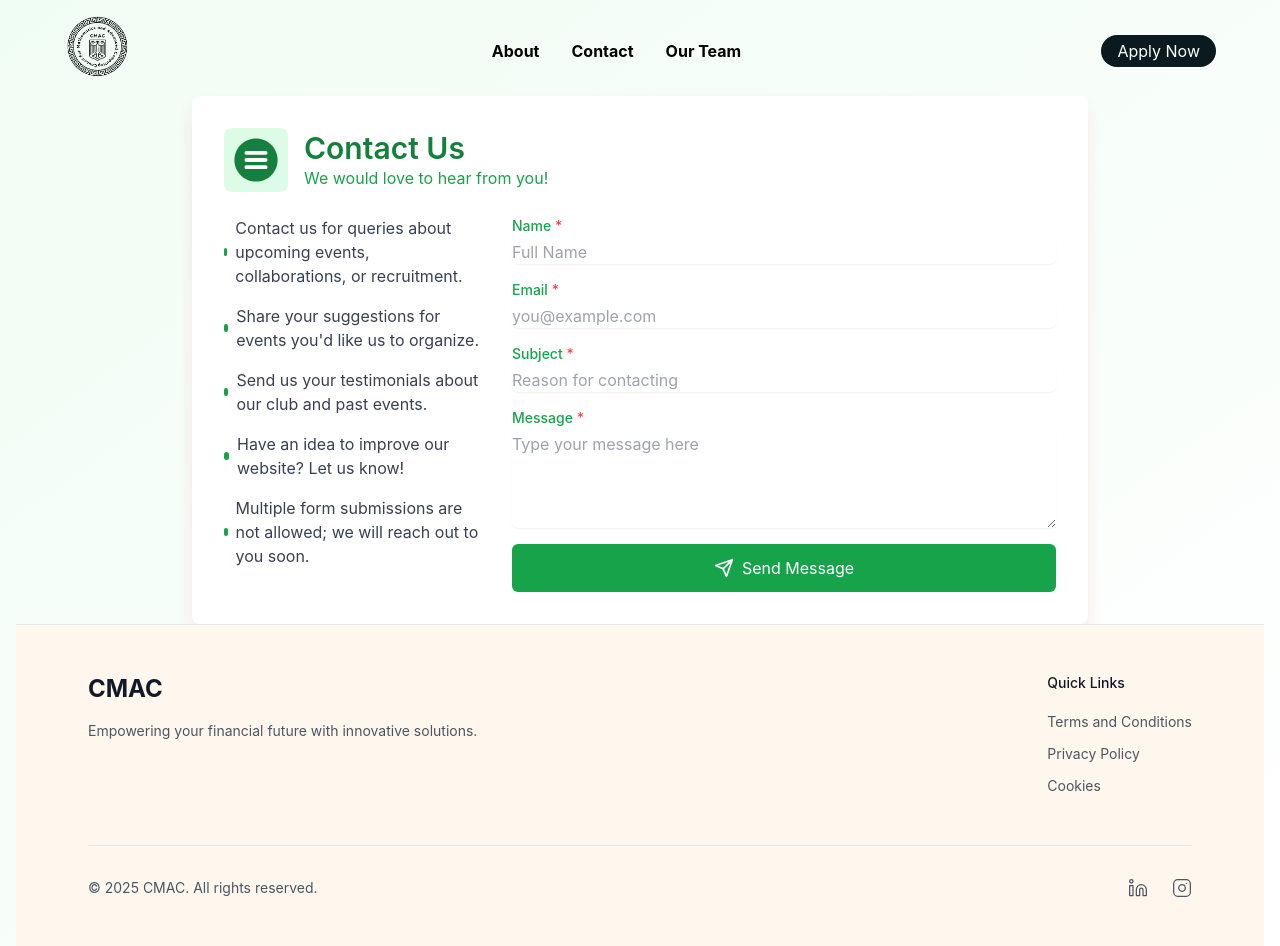
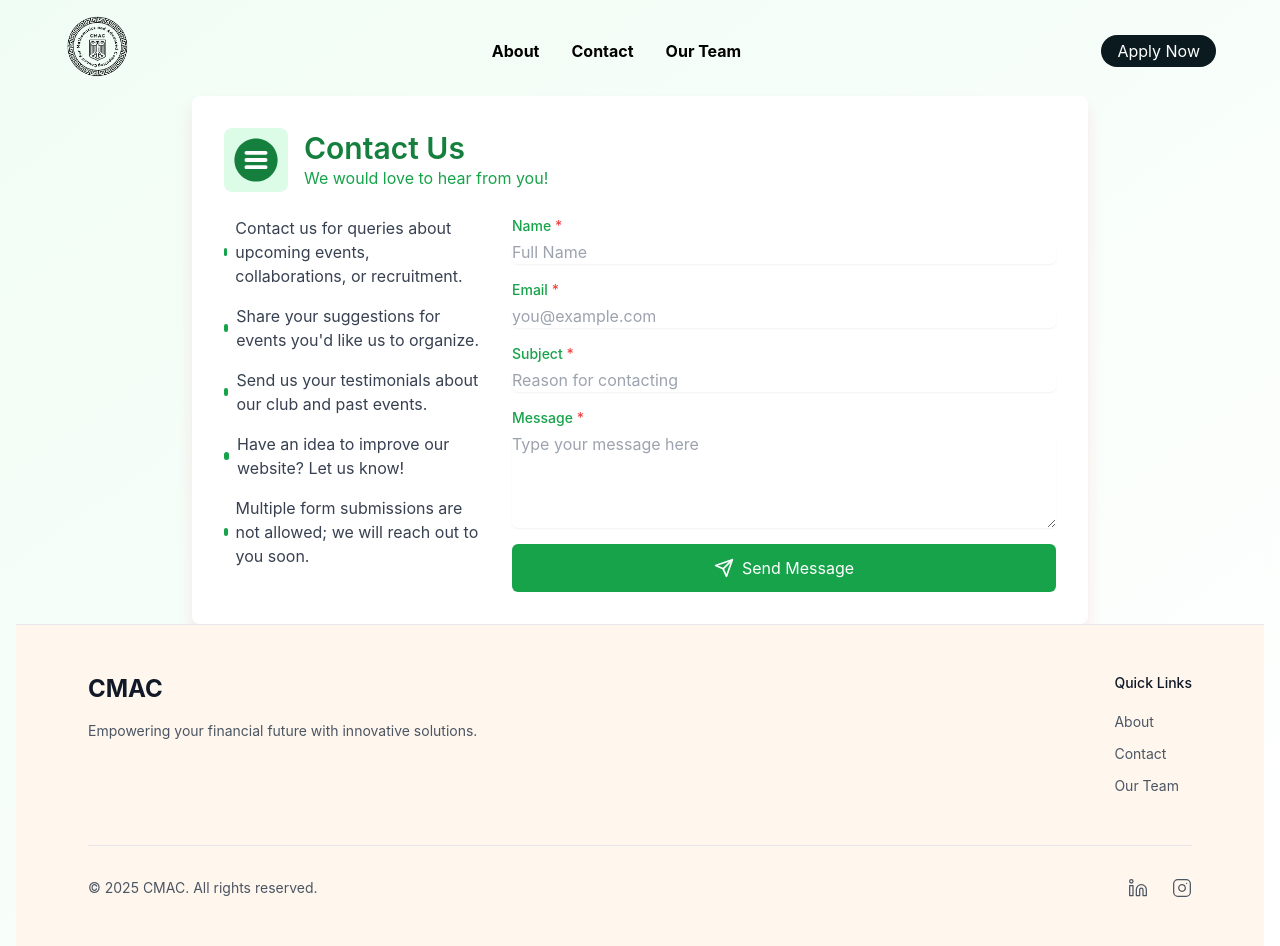
Before and after one commit to Sai-404/cmac-website, a React (Vite) app in the folder client/: page /contact in a window 1280 px wide. Built offline with nearby package versions, Linux system fonts and the light colour scheme.

Commit message:
Refactor Footer component: update links to use React Router for navigation and implement smooth scrolling on route change

```diff
--- a/client/src/Home/Components/Footer.jsx
+++ b/client/src/Home/Components/Footer.jsx
@@ -1,12 +1,13 @@
-import React from 'react';
-import { Twitter, Linkedin, Facebook, Instagram, Github } from 'lucide-react';
+import React, { useEffect } from 'react';
+import { Link, useLocation } from 'react-router-dom'; // Import useLocation
+import { Linkedin, Instagram } from 'lucide-react';
 
 const Footer = () => {
   const footerSections = {
     'Quick Links': [
-      { name: 'Terms and Conditions', href: '#' },
-      { name: 'Privacy Policy', href: '#' },
-      { name: 'Cookies', href: '#' }
+      { name: 'About', href: '/about' },
+      { name: 'Contact', href: '/contact' },
+      { name: 'Our Team', href: '/ourTeam' }
     ],
   };
 
@@ -19,21 +20,29 @@ const Footer = () => {
     </a>
   );
 
+  // Use useLocation to get the current route
+  const location = useLocation();
+
+  // Scroll to the top whenever the route changes
+  useEffect(() => {
+    window.scrollTo({ top: 0, behavior: 'smooth' });
+  }, [location.pathname]);
+
   return (
     <footer className="w-full bg-orange-50 py-12 border-t border-gray-200">
       <div className="max-w-6xl mx-auto px-6">
         <div className="flex flex-col md:flex-row justify-between">
           {/* Logo and tagline section */}
           <div className="max-w-md text-center md:text-left">
-            <a href="/" className="text-2xl font-bold text-gray-900">
+            <Link to="/" className="text-2xl font-bold text-gray-900">
               CMAC
-            </a>
+            </Link>
             <p className="mt-4 text-sm text-gray-600">
               Empowering your financial future with innovative solutions.
             </p>
           </div>
 
-          {/* Quick Links section - now with original text alignment */}
+          {/* Quick Links section */}
           <div className="mt-8 md:mt-0 text-center md:text-left">
             <h3 className="text-sm font-medium text-gray-900 mb-4">
               Quick Links
@@ -41,12 +50,12 @@ const Footer = () => {
             <ul className="space-y-2">
               {footerSections['Quick Links'].map((link) => (
                 <li key={link.name}>
-                  <a
-                    href={link.href}
+                  <Link
+                    to={link.href}
                     className="text-sm text-gray-600 hover:text-gray-900 transition-colors duration-200"
                   >
                     {link.name}
-                  </a>
+                  </Link>
                 </li>
               ))}
             </ul>
```
